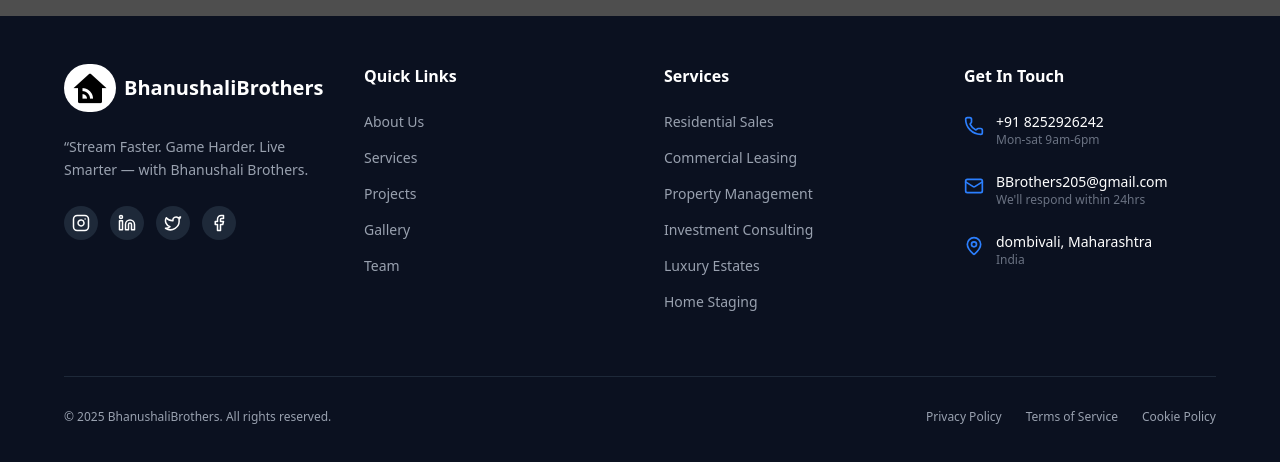
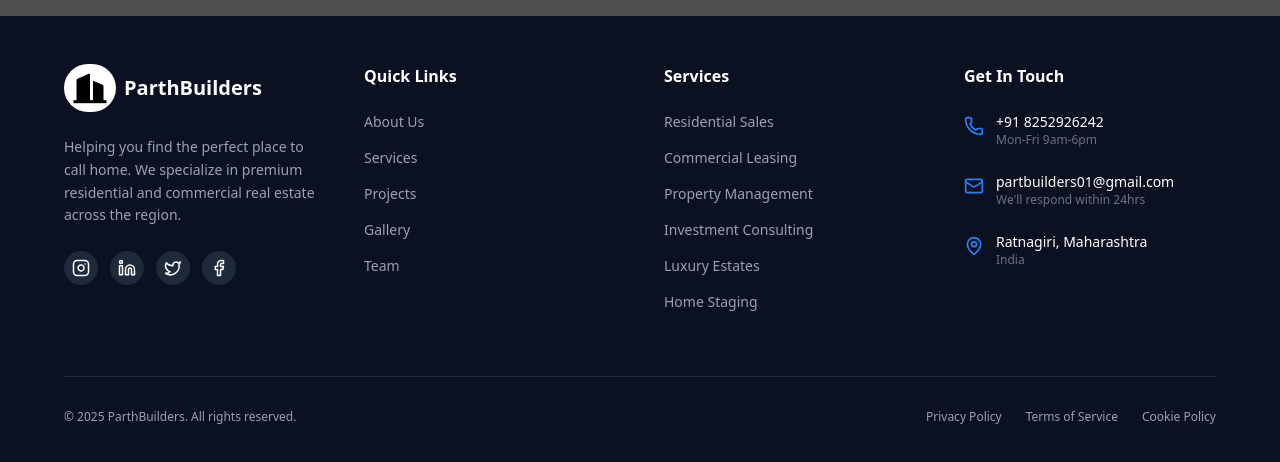
Before and after one commit to udaykene/gitpractice, a React (Vite) app: page / in a window 1280 px wide. Shown: the part 784-1246 px from the top of the page. Built offline with nearby package versions, Linux system fonts and the light colour scheme; grey boxes are pictures that could not be loaded.

Commit message:
Update footer content for ParthBuilders branding

```diff
--- a/src/components/Footer.jsx
+++ b/src/components/Footer.jsx
@@ -18,14 +18,14 @@ const Footer = () => {
             <div className=" bg-white px-2 py-1 rounded-full flex items-center justify-center">
               {/* Replace with your actual logo img tag */}
               <div className="text-4xl text-black">
-                <i class="ri-home-wifi-fill"></i>
+                <i class="ri-building-2-fill"></i>
               </div>
             </div>
-            <h2 className="text-white text-xl font-bold">BhanushaliBrothers</h2>
+            <h2 className="text-white text-xl font-bold">ParthBuilders</h2>
           </div>
           <p className="text-sm leading-relaxed">
-            “Stream Faster. Game Harder. Live Smarter
-            — with Bhanushali Brothers.
+            Helping you find the perfect place to call home. We specialize in
+            premium residential and commercial real estate across the region.
           </p>
           <div className="flex space-x-3">
             {[Instagram, Linkedin, Twitter, Facebook].map((Icon, index) => (
@@ -117,14 +117,14 @@ const Footer = () => {
               <Phone size={20} className="text-blue-500 mt-1" />
               <div>
                 <p className="text-white font-medium">+91 8252926242</p>
-                <p className="text-xs text-gray-500">Mon-sat 9am-6pm</p>
+                <p className="text-xs text-gray-500">Mon-Fri 9am-6pm</p>
               </div>
             </div>
             <div className="flex items-start space-x-3">
               <Mail size={20} className="text-blue-500 mt-1" />
               <div>
                 <p className="text-white font-medium">
-                  BBrothers205@gmail.com
+                  partbuilders01@gmail.com
                 </p>
                 <p className="text-xs text-gray-500">
                   We'll respond within 24hrs
@@ -134,7 +134,7 @@ const Footer = () => {
             <div className="flex items-start space-x-3">
               <MapPin size={20} className="text-blue-500 mt-1" />
               <div>
-                <p className="text-white font-medium">dombivali, Maharashtra</p>
+                <p className="text-white font-medium">Ratnagiri, Maharashtra</p>
                 <p className="text-xs text-gray-500">India</p>
               </div>
             </div>
@@ -144,7 +144,7 @@ const Footer = () => {
 
       {/* Bottom Bar */}
       <div className="mt-16 pt-8 border-t border-gray-800 flex flex-col md:flex-row justify-between items-center text-xs space-y-4 md:space-y-0">
-        <p>© 2025 BhanushaliBrothers. All rights reserved.</p>
+        <p>© 2025 ParthBuilders. All rights reserved.</p>
         <div className="flex space-x-6">
           <a href="#" className="hover:text-white">
             Privacy Policy
```
